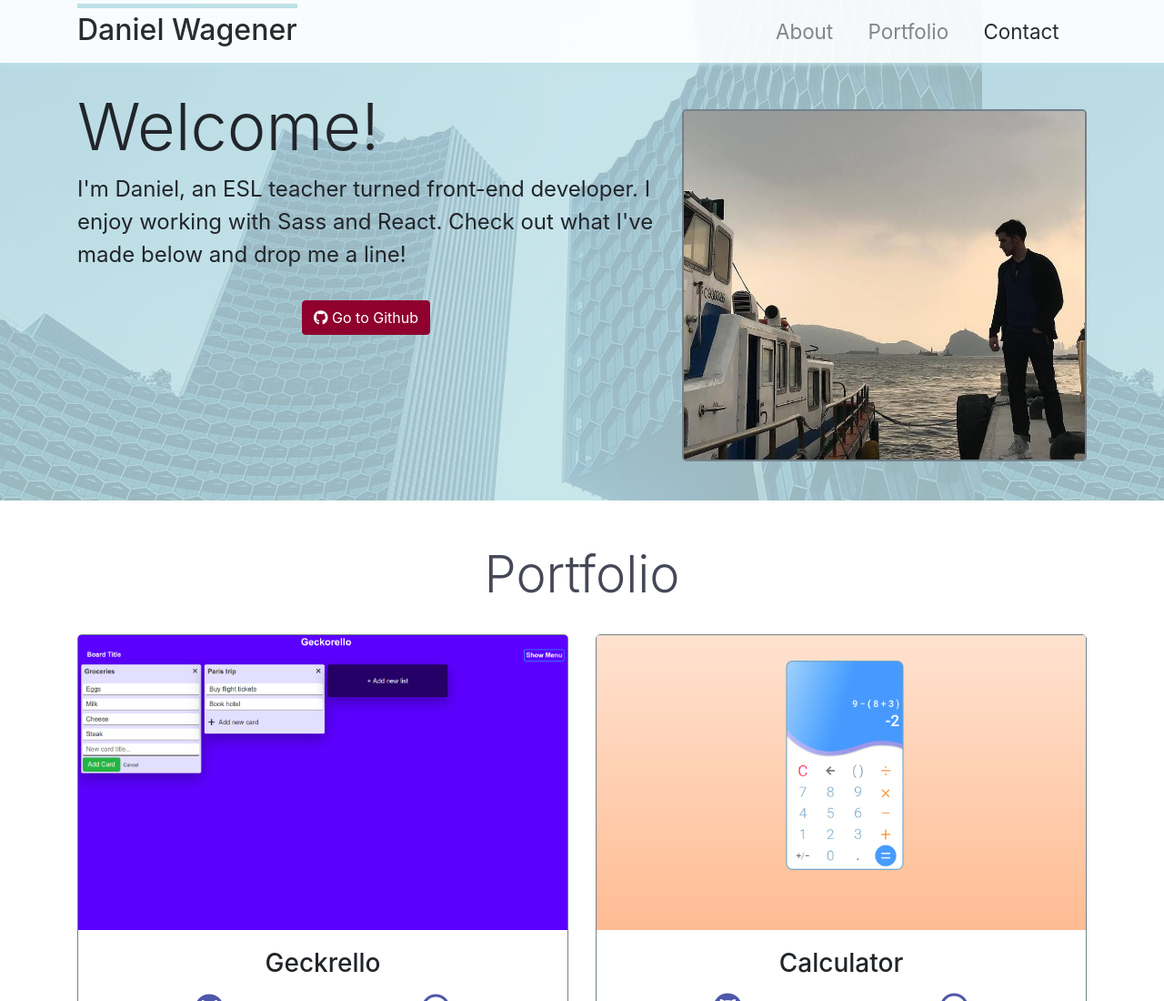
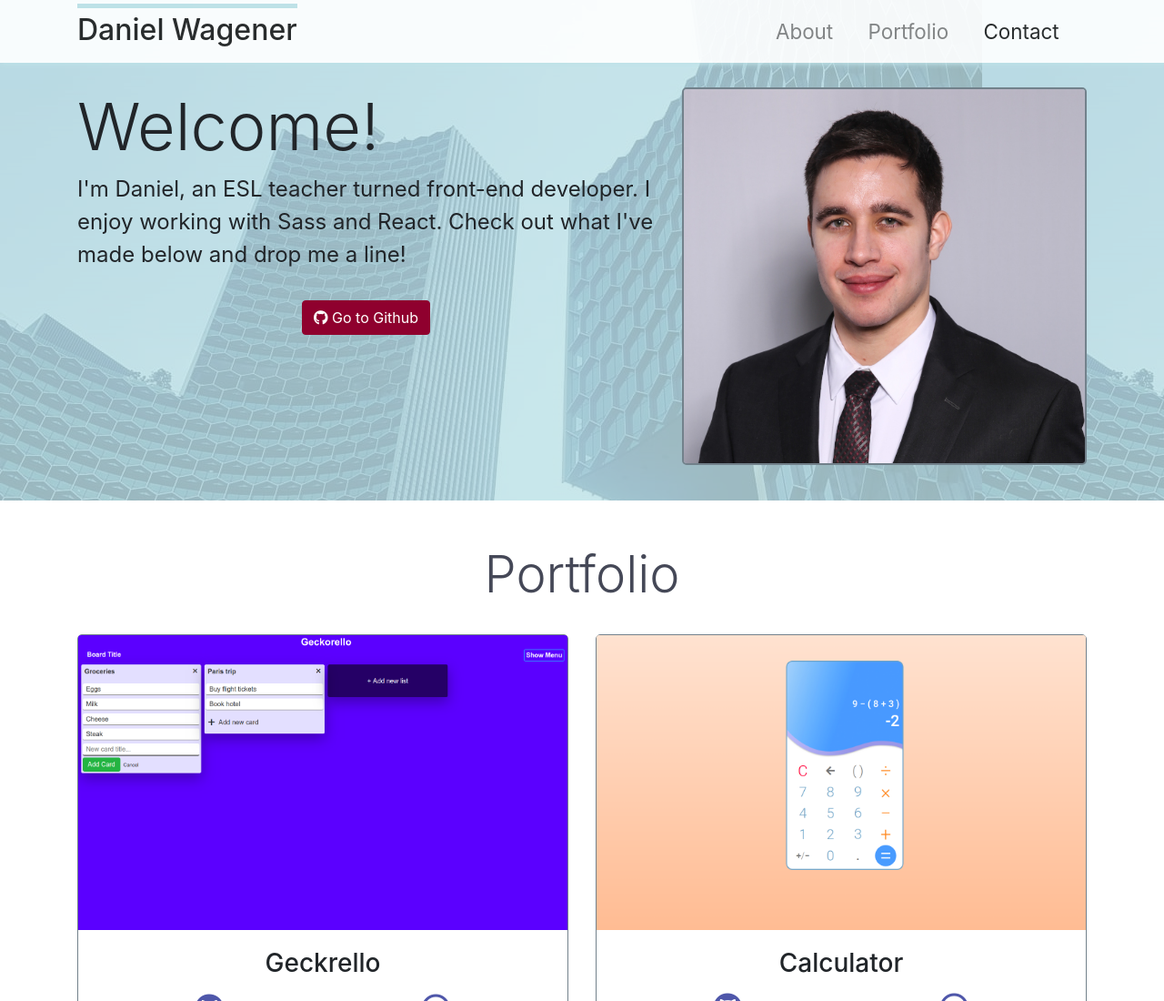
Before and after one commit to DanielJWagener/DanielJWagener.github.io, a plain HTML site: page index.html in a window 1280 px wide. Shown: the top 1100 px of the page at 91% size. Drawn offline with nearby package versions, Linux system fonts and the light colour scheme.

Commit message:
Add professional headshot

```diff
--- a/index.html
+++ b/index.html
@@ -73,9 +73,9 @@
                 </a>
               </div>
             </div>
-            <div class="col-md-5 d-none d-md-block mt-4 pt-5">
+            <div class="col-md-5 d-none d-md-block my-auto pt-5">
               <img
-                src="img/profile.jpg"
+                src="img/indeedphoto1.med.jpg"
                 alt=""
                 class="img-fluid mt-5"
                 id="profile"
@@ -298,17 +298,17 @@
     ></script>
     <script>
       //Get the current year for the copyright
-      $("#year").text(new Date().getFullYear());
+      $('#year').text(new Date().getFullYear());
 
       $('[data-toggle="tooltip"]').tooltip();
 
       //Init Scrollspy
-      $("body").scrollspy({ target: "#main-nav" });
+      $('body').scrollspy({ target: '#main-nav' });
 
       //Smooth Scrolling
-      $("#main-nav a").on("click", function(e) {
+      $('#main-nav a').on('click', function (e) {
         //Check for a hash value
-        if (this.hash !== "") {
+        if (this.hash !== '') {
           //Prevent default behavior
           e.preventDefault();
 
@@ -316,12 +316,12 @@
           const hash = this.hash;
 
           //Animate smooth scroll
-          $("html, body").animate(
+          $('html, body').animate(
             {
               scrollTop: $(hash).offset().top
             },
             900,
-            function() {
+            function () {
               //Add hash to URL after scroll
               window.location.hash = hash;
             }
```
Also changed, not shown: img/indeedphoto1.med.jpg (added).
